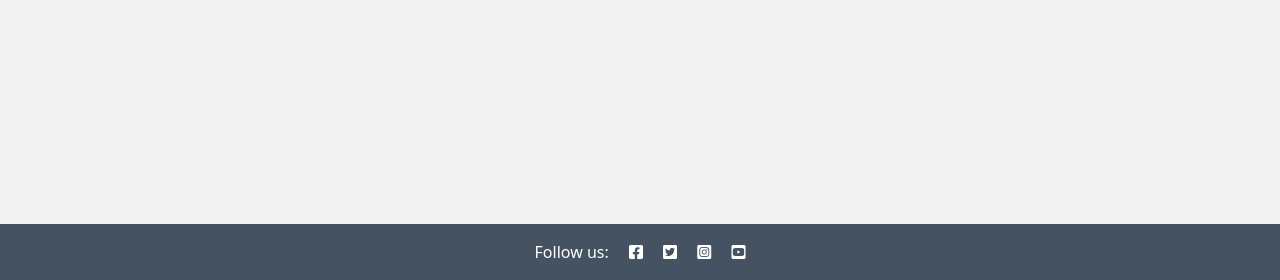
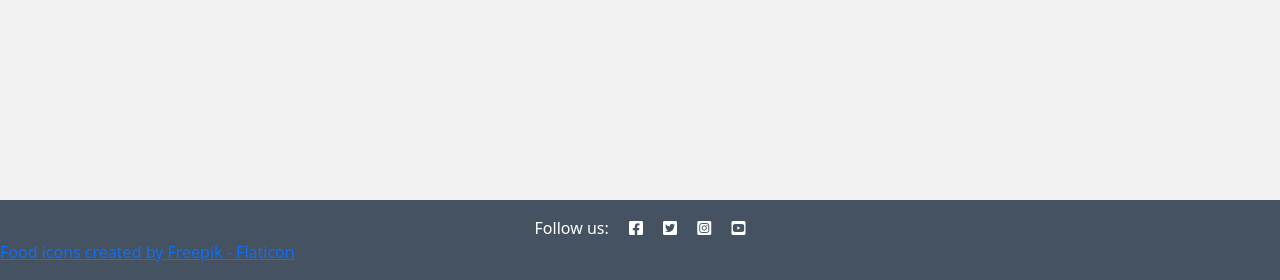
Before and after one commit to Mattias-08/Restaurant-booking, a Django app: page /make_reservation/ in a window 1280 px wide. Shown: the part 520-800 px from the top of the page. Run offline with Django 4.2, Linux system fonts and the light colour scheme; some libraries are stand-ins or nearby versions.

Commit message:
add favicon

```diff
--- a/templates/base.html
+++ b/templates/base.html
@@ -8,8 +8,10 @@
 <html class="h-100" lang="en">
 
 <head>
-    <title>The Restaurant</title>
+    <title>The Restaurant| Food Icon</title>
     <meta name="viewport" content="width=device-width, initial-scale=1" />
+
+    <!-- Favicon --> <link rel="icon" type="image/x-icon" href="{% static 'images/restaurant.ico' %}">
 
     <!-- Google Fonts CSS -->
     <link rel="preconnect" href="https://fonts.gstatic.com">
@@ -84,6 +86,8 @@
             <i class="fab fa-instagram-square ms-3"></i>
             <i class="fab fa-youtube-square ms-3"></i>
         </p>
+        <a href="https://www.flaticon.com/free-icons/food" title="food icons">Food icons created by Freepik - Flaticon</a>
+
     </footer>
 
     <script src="https://cdn.jsdelivr.net/npm/bootstrap@5.0.1/dist/js/bootstrap.bundle.min.js"
```
Also changed, not shown: static/images/restaurant.ico (added), 1 other file.
